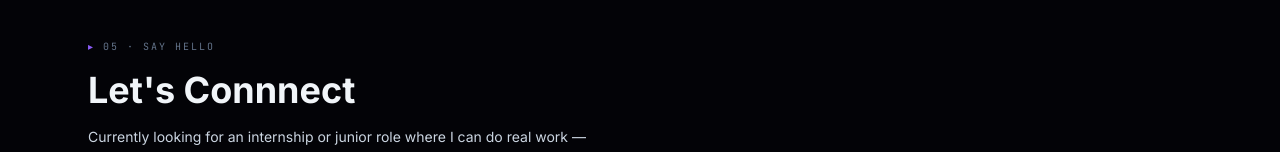
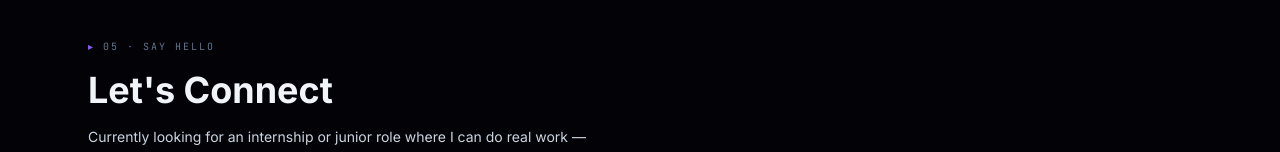
Before and after one commit to ThomasDelbrouck1/Portfolio, a Next.js app: page / in a window 1280 px wide. Shown: the part 5586-5738 px from the top of the page. Built offline with nearby package versions, Linux system fonts and the light colour scheme.

Commit message:
fix: correct typo in Contact heading

```diff
--- a/components/sections/Contact.tsx
+++ b/components/sections/Contact.tsx
@@ -20,7 +20,7 @@ export default function Contact() {
         <AnimateIn className="max-w-lg">
           <SectionLabel />
           <h2 className="text-3xl md:text-4xl font-bold text-slate-900 dark:text-slate-100 mb-4">
-            Let&apos;s Connnect
+            Let&apos;s Connect
           </h2>
           <p className="text-slate-600 dark:text-slate-300 text-sm leading-relaxed mb-10">
             Currently looking for an internship or junior role where I can do
```
